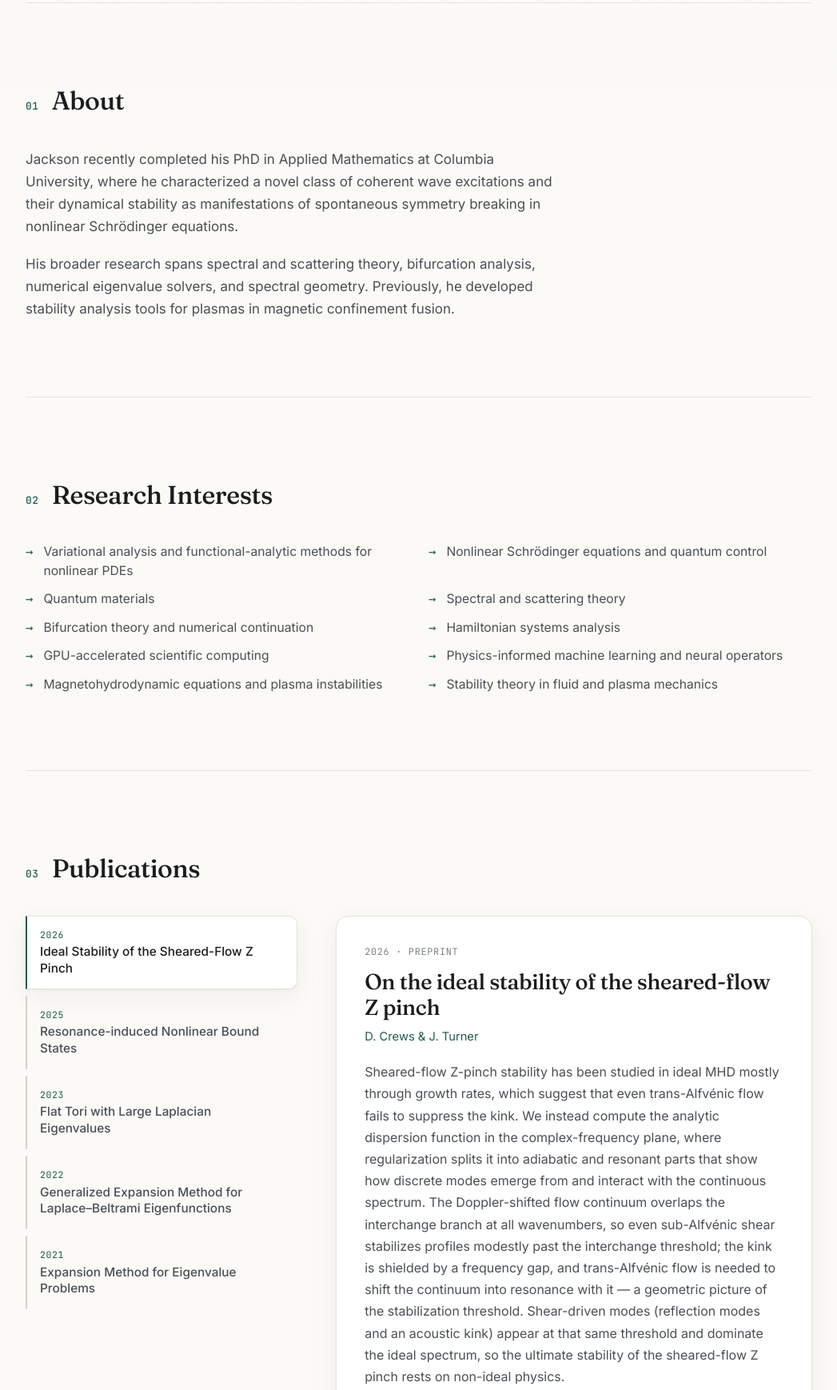
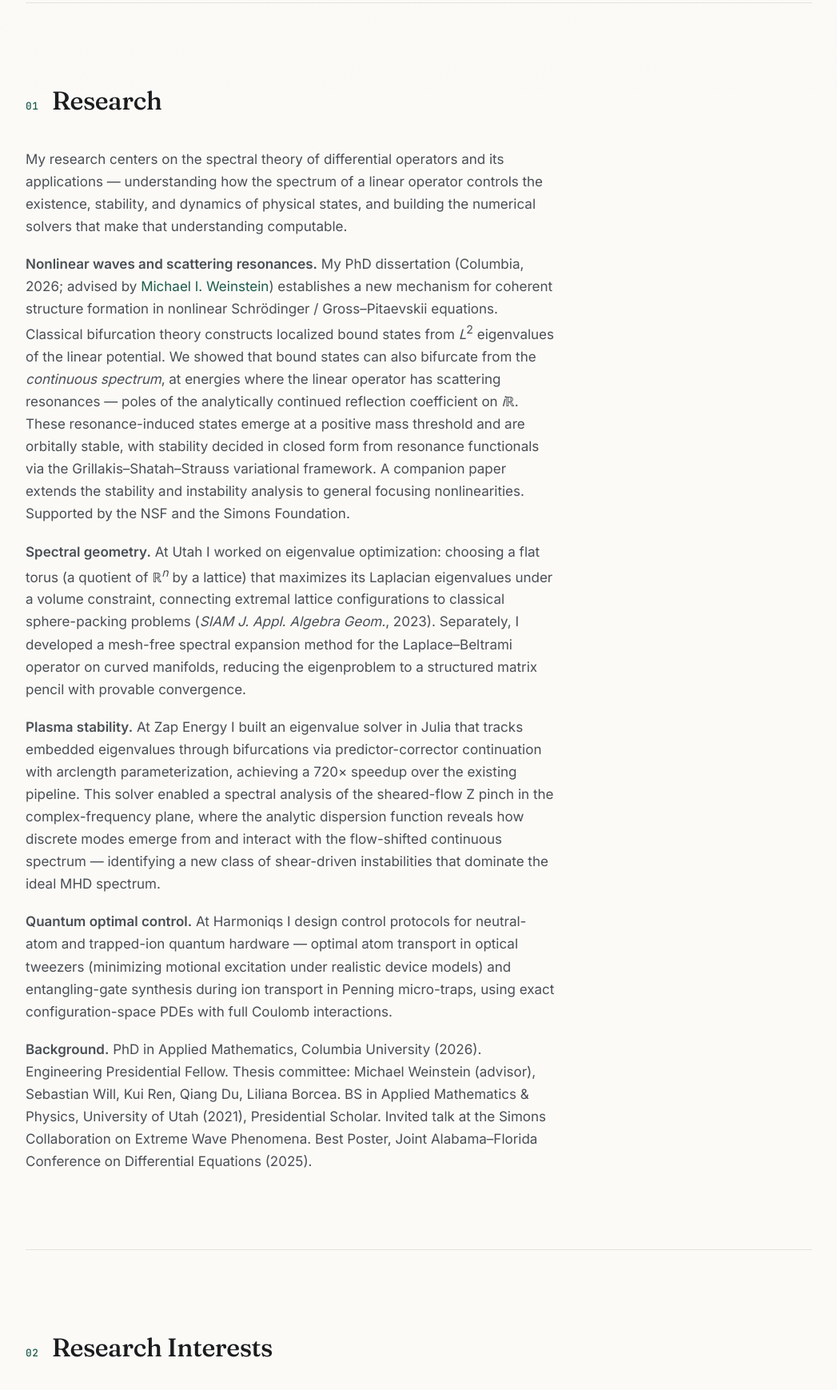
Before and after one commit to jacktrnr/jacktrnr-website, a website: page index.html in a window 1280 px wide. Shown: the part 687-2425 px from the top of the page at 80% size, without its empty margins (116-1163 px from the left). Drawn offline with Linux system fonts and the light colour scheme.

Commit message:
Replace About with full research summary

```diff
--- a/index.html
+++ b/index.html
@@ -29,7 +29,7 @@
       <span class="brand-name">Jackson Turner</span>
     </a>
     <nav class="site-nav" aria-label="Primary">
-      <a href="#about">About</a>
+      <a href="#about">Research</a>
       <a href="#research">Research</a>
       <a href="#publications">Publications</a>
       <a href="#reads">Reads</a>
@@ -68,20 +68,75 @@
     <section id="about" class="section">
       <div class="section-head">
         <span class="section-index">01</span>
-        <h2>About</h2>
+        <h2>Research</h2>
       </div>
       <div class="prose">
         <p>
-          Jackson recently completed his PhD in Applied Mathematics at Columbia
-          University, where he characterized a novel class of coherent wave
-          excitations and their dynamical stability as manifestations of
-          spontaneous symmetry breaking in nonlinear Schrödinger equations.
+          My research centers on the spectral theory of differential operators
+          and its applications — understanding how the spectrum of a linear
+          operator controls the existence, stability, and dynamics of physical
+          states, and building the numerical solvers that make that understanding
+          computable.
         </p>
         <p>
-          His broader research spans spectral and scattering theory, bifurcation
-          analysis, numerical eigenvalue solvers, and spectral geometry.
-          Previously, he developed stability analysis tools for plasmas in
-          magnetic confinement fusion.
+          <strong>Nonlinear waves and scattering resonances.</strong>
+          My PhD dissertation (Columbia, 2026; advised by
+          <a href="https://www.columbia.edu/~miw2103/" target="_blank" rel="noopener">Michael I. Weinstein</a>)
+          establishes a new mechanism for coherent structure formation in
+          nonlinear Schrödinger / Gross–Pitaevskii equations. Classical
+          bifurcation theory constructs localized bound states from
+          <em>L</em><sup>2</sup> eigenvalues of the linear potential. We showed
+          that bound states can also bifurcate from the <em>continuous
+          spectrum</em>, at energies where the linear operator has scattering
+          resonances — poles of the analytically continued reflection coefficient
+          on <em>i</em>ℝ. These resonance-induced states emerge at a
+          positive mass threshold and are orbitally stable, with stability
+          decided in closed form from resonance functionals via the
+          Grillakis–Shatah–Strauss variational framework. A companion paper
+          extends the stability and instability analysis to general focusing
+          nonlinearities. Supported by the NSF and the Simons Foundation.
+        </p>
+        <p>
+          <strong>Spectral geometry.</strong>
+          At Utah I worked on eigenvalue optimization: choosing a flat torus
+          (a quotient of ℝ<sup><em>n</em></sup> by a lattice) that maximizes its
+          Laplacian eigenvalues under a volume constraint, connecting extremal
+          lattice configurations to classical sphere-packing problems
+          (<em>SIAM J. Appl. Algebra Geom.</em>, 2023). Separately, I developed
+          a mesh-free spectral expansion method for the Laplace–Beltrami
+          operator on curved manifolds, reducing the eigenproblem to a
+          structured matrix pencil with provable convergence.
+        </p>
+        <p>
+          <strong>Plasma stability.</strong>
+          At Zap Energy I built an eigenvalue solver in Julia that tracks
+          embedded eigenvalues through bifurcations via predictor-corrector
+          continuation with arclength parameterization, achieving a 720×
+          speedup over the existing pipeline. This solver enabled a spectral
+          analysis of the sheared-flow Z pinch in the complex-frequency plane,
+          where the analytic dispersion function reveals how discrete modes
+          emerge from and interact with the flow-shifted continuous spectrum —
+          identifying a new class of shear-driven instabilities that dominate the
+          ideal MHD spectrum.
+        </p>
+        <p>
+          <strong>Quantum optimal control.</strong>
+          At Harmoniqs I design control protocols for neutral-atom and
+          trapped-ion quantum hardware — optimal atom transport in optical
+          tweezers (minimizing motional excitation under realistic device
+          models) and entangling-gate synthesis during ion transport in Penning
+          micro-traps, using exact configuration-space PDEs with full Coulomb
+          interactions.
+        </p>
+        <p>
+          <strong>Background.</strong>
+          PhD in Applied Mathematics, Columbia University (2026). Engineering
+          Presidential Fellow. Thesis committee: Michael Weinstein (advisor),
+          Sebastian Will, Kui Ren, Qiang Du, Liliana Borcea. BS in Applied
+          Mathematics &amp; Physics, University of Utah (2021), Presidential
+          Scholar. Invited talk at the Simons Collaboration on Extreme Wave
+          Phenomena. Best Poster, Joint Alabama–Florida Conference on
+          Differential Equations (2025).
         </p>
       </div>
     </section>
```
